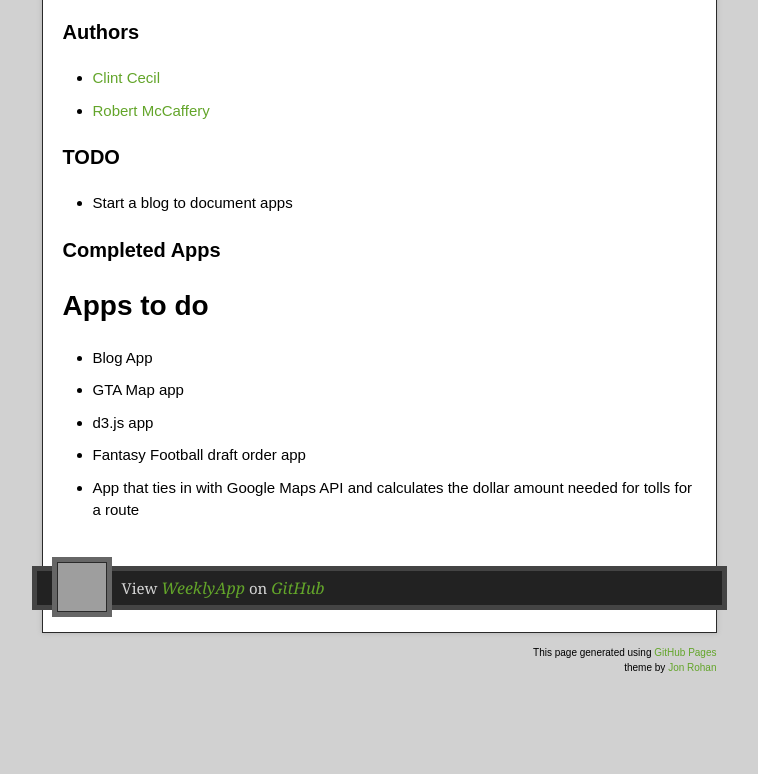
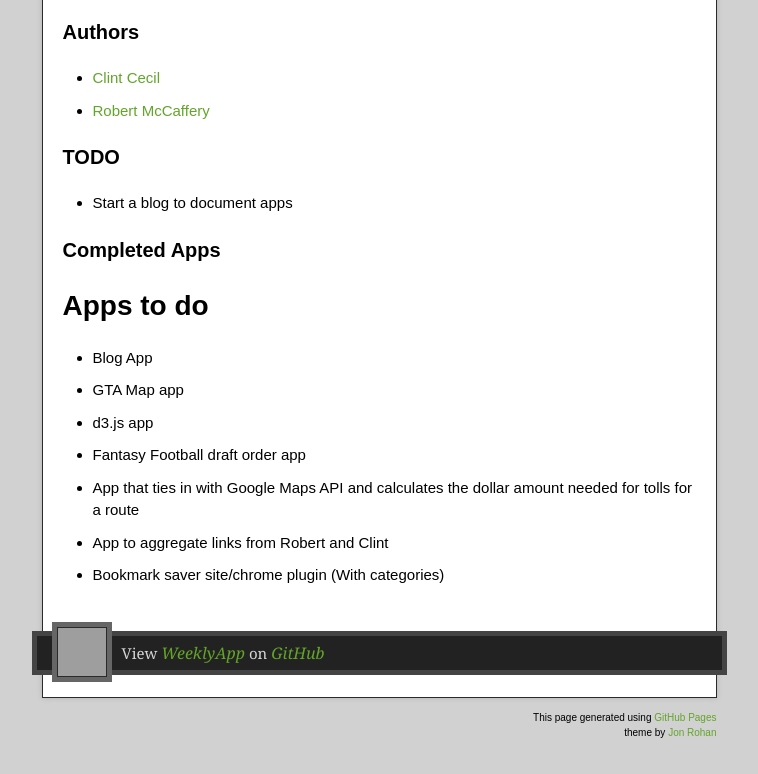
Before and after one commit to WeeklyApps/weeklyapps.github.io, a plain HTML site: page index.html in a window 1280 px wide. Shown: the part 687-1461 px from the top of the page, without its empty margins (261-1019 px from the left). Drawn offline with nearby package versions, Linux system fonts and the light colour scheme; grey boxes are pictures that could not be loaded.

Commit message:
Update index.html
Added a few ideas

```diff
--- a/index.html
+++ b/index.html
@@ -62,6 +62,8 @@
 <li>d3.js app</li>
 <li>Fantasy Football draft order app</li>
 <li>App that ties in with Google Maps API and calculates the dollar amount needed for tolls for a route</li>
+<li>App to aggregate links from Robert and Clint</li>
+<li>Bookmark saver site/chrome plugin (With categories)</li>
 </ul>
         </article>
       </div>
```
